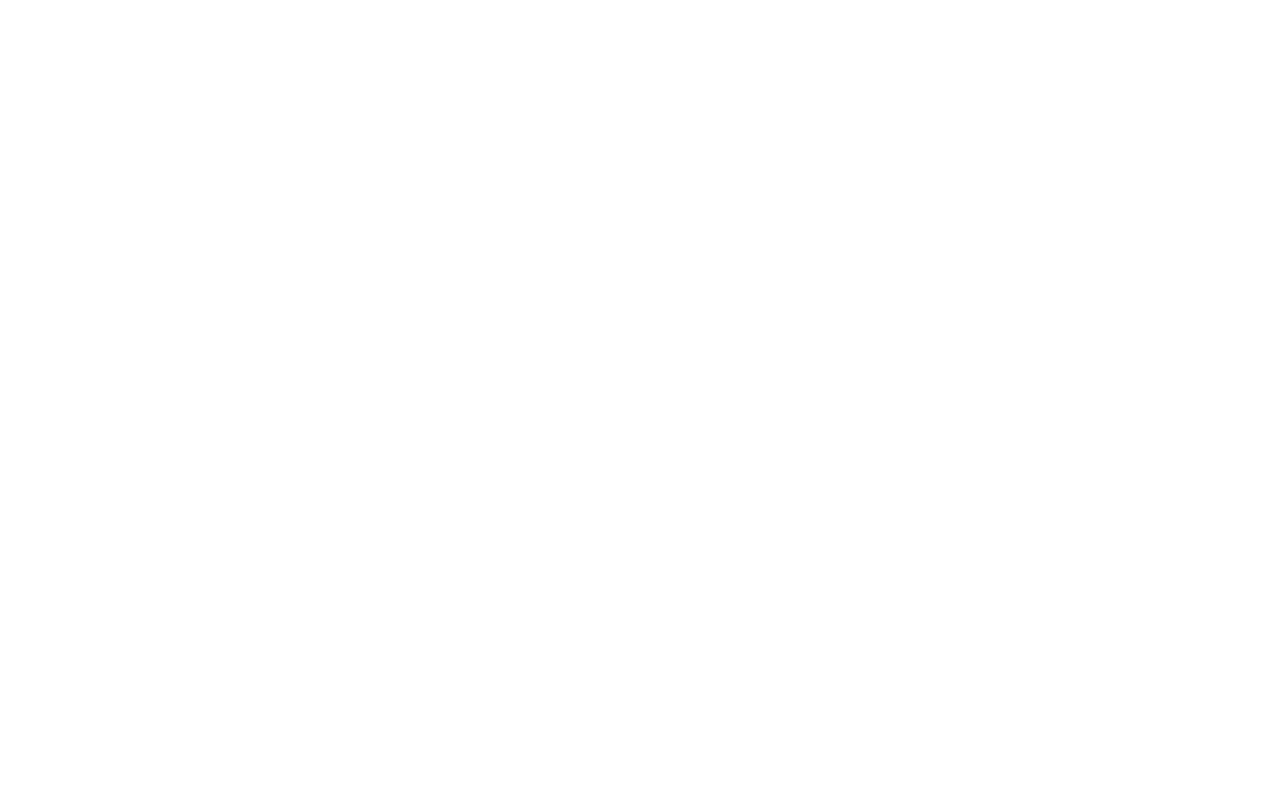
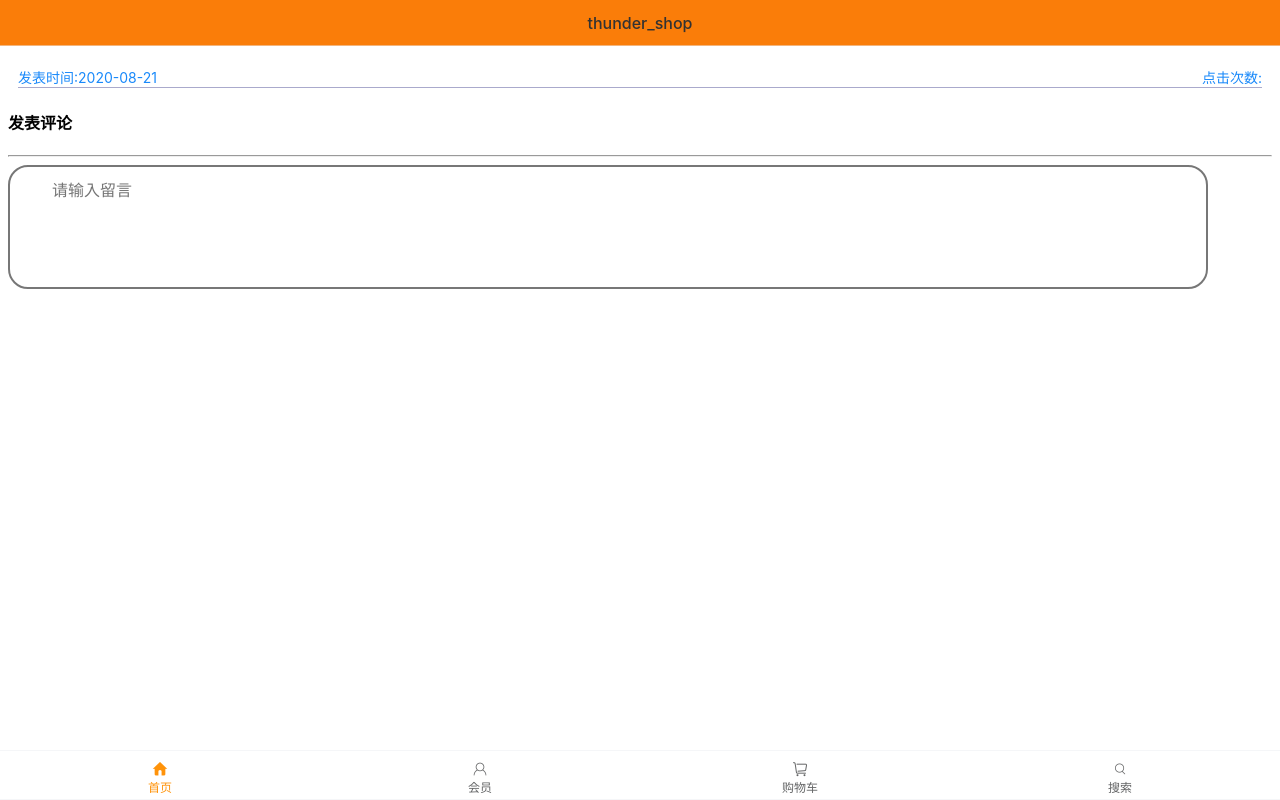
Before and after one commit to thunderstromcd/thunderShop_vant, a Vue app: page /#/newsdetail/1 in a window 1280 px wide. Built offline with nearby package versions, Linux system fonts and the light colour scheme; no server answers.

Commit message:
20200825-做到评论组件

```diff
--- a/package.json
+++ b/package.json
@@ -11,6 +11,7 @@
     "axios": "^0.20.0",
     "core-js": "^3.6.5",
     "less-loader": "^6.2.0",
+    "moment": "^2.27.0",
     "vant": "^2.10.2",
     "vue": "^2.6.11",
     "vue-router": "^3.2.0",
--- /dev/null
+++ b/src/components/Comment.vue
@@ -0,0 +1,31 @@
+<template>
+  <div>
+    <h4>发表评论</h4>
+    <hr>
+    <textarea placeholder="请输入留言"></textarea>
+ </div>
+</template>
+
+<script>
+export default {
+  data () {
+    return {}
+  },
+  mounted () {
+  },
+  methods: {
+  }
+}
+</script>
+
+<style lang="less" scoped>
+textarea{
+  width: 93%;
+  height: 100px;
+  resize: none;
+  border: 2px solid #777;
+  padding: 10px ;
+  text-indent: 2em;
+  border-radius: 20px;
+}
+</style>
--- a/src/components/news/NewsDetail.vue
+++ b/src/components/news/NewsDetail.vue
@@ -1,20 +1,64 @@
 <template>
-  <div>
- Detail
+  <div style="padding: 0 8px;margin-bottom:50px;">
+    <!-- 头部 -->
+    <header class="clearfix">
+      <h4>{{detailData.title}}</h4>
+        <span style="float:left">发表时间:{{detailData.add_time | dateformat('YYYY-MM-DD')}}</span>
+      <span style="float:right">点击次数:{{detailData.click}}</span>
+    </header>
+    <!-- 详细内容 -->
+    <p v-html="detailData.content" style="color:#535353"></p>
+
+    <!-- 评论组件 -->
+    <comment></comment>
  </div>
 </template>
 
 <script>
 export default {
   data () {
-    return {}
+    return {
+      detailData: {}
+    }
   },
-  mounted () {
+  created () {
+    // restful传参，存储在this.$route.params中
+    this.getDetailData(this.$route.params.id)
   },
   methods: {
+    // 得到相应文章数据
+    async getDetailData (id) {
+      const { data: res } = await this.$http.get(`/api/getnew/${id}`)
+      if (res.status !== 0) this.$toast('获取文章数据失败！')
+      this.detailData = res.message[0]
+      console.log(this.detailData)
+    }
   }
 }
 </script>
 
 <style lang="less" scoped>
+header{
+  color: #1989fa;
+  margin: 0 10px;
+  border-bottom: 1px solid #aac;
+  h4{
+    font-size: 16px;
+    text-align: center;
+  }
+  span {
+    font-size: 14px;
+  }
+}
+ .clearfix:after{/*伪元素是行内元素 正常浏览器清除浮动方法*/
+        content: "";
+        display: block;
+        height: 0;
+        clear:both;
+        visibility: hidden;
+    }
+    .clearfix{
+        *zoom: 1;/*ie6清除浮动的方式 *号只有IE6-IE7执行，其他浏览器不执行*/
+    }
+
 </style>
--- a/src/components/news/NewsList.vue
+++ b/src/components/news/NewsList.vue
@@ -1,5 +1,8 @@
 <template>
   <div>
+
+    <van-loading color="#1989fa" />
+
     <!-- 下拉刷新 -->
     <van-pull-refresh
     v-model="isLoading"
@@ -73,13 +76,16 @@
     },
     // 跳转到对应详情页
     toDetail (id) {
-      this.$router.push('/newsdetail')
+      this.$router.push('/newsdetail/' + id)
     }
   }
 }
 </script>
 
 <style lang="less" scoped>
+.van-loading{
+  margin: 0 auto;
+}
 /deep/.van-card{
     border-radius: 10px;
     background-color: #ebecf1;
--- a/src/main.js
+++ b/src/main.js
@@ -3,17 +3,23 @@
 import router from './router'
 import axios from 'axios'
 import store from './store'
+import Comment from './components/Comment.vue'
 // 引入vant
 import Vant from 'vant'
 import 'vant/lib/index.css'
-
 import '../public/icon/iconfont.css'
+import moment from 'moment'
 // axios请求默认地址
 axios.defaults.baseURL = 'http://api.cms.liulongbin.top'
 Vue.use(Vant)
+// 评论组件
+Vue.component('comment', Comment)
 Vue.prototype.$http = axios
 Vue.config.productionTip = false
-
+// 时间过滤器
+Vue.filter('dateformat', function (value, format) {
+  return moment(value).format(format)
+})
 new Vue({
   router,
   store,
--- a/src/router/index.js
+++ b/src/router/index.js
@@ -19,7 +19,7 @@
       { path: '/member', component: MemberCenter },
       { path: '/search', component: Search },
       { path: '/newslist', component: NewsList, meta: { keepAlive: true } },
-      { path: '/newsdetail', component: NewsDetail, meta: { keepAlive: false } }
+      { path: '/newsdetail/:id', component: NewsDetail, meta: { keepAlive: false } }
     ]
   }
 ]
```
Also changed, not shown: 1 other file (tests, documents, lock files or other folders).
